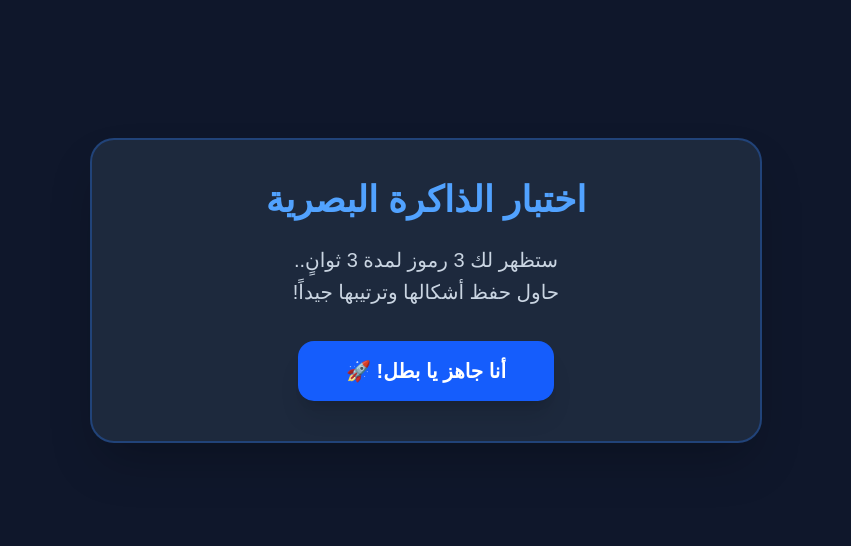
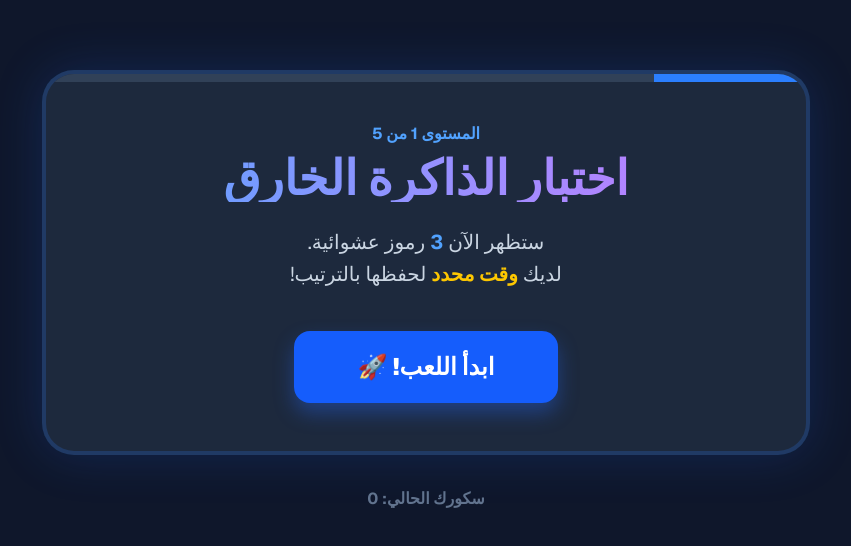
Before and after one commit to vivaex/basira-global, a Next.js app: page /diagnose/memory-test in a window 1280 px wide. Shown: the part 110-656 px from the top of the page, without its empty margins (214-1065 px from the left). Built offline with nearby package versions, Linux system fonts and the light colour scheme.

Commit message:
added levels and timer to memory test

```diff
--- a/app/diagnose/memory-test/page.tsx
+++ b/app/diagnose/memory-test/page.tsx
@@ -2,28 +2,44 @@
 import { useState, useEffect } from 'react';
 import Link from 'next/link';
 
-const SHAPES = ['🍎', '🚀', '⚽', '🎮', '🦁', '🛡️', '🤖', '🛸'];
+const SHAPES = ['🍎', '🚀', '⚽', '🎮', '🦁', '🛡️', '🤖', '🛸', '🌈', '💎', '🎨', '🎸'];
 
 export default function MemoryTest() {
   const [gameState, setGameState] = useState<'start' | 'memorize' | 'recall' | 'result'>('start');
+  const [level, setLevel] = useState(1);
   const [targetShapes, setTargetShapes] = useState<string[]>([]);
   const [selectedShapes, setSelectedShapes] = useState<string[]>([]);
   const [score, setScore] = useState(0);
+  const [timer, setTimer] = useState(3);
 
-  const startLevel = () => {
+  // بدء مستوى جديد وصعوبة متدرجة
+  const startLevel = (isNewGame = false) => {
+    if (isNewGame) {
+      setScore(0);
+      setLevel(1);
+    }
+
+    // الصعوبة: عدد الأشكال = المستوى + 2 (مثلاً مستوى 1 فيه 3 أشكال، مستوى 3 فيه 5 أشكال)
+    const shapeCount = Math.min(level + 2, 8);
+    const timeToMemorize = Math.max(4 - Math.floor(level / 3), 2); // الوقت يقل كلما زاد المستوى
+
     const shuffled = [...SHAPES].sort(() => 0.5 - Math.random());
-    const selected = shuffled.slice(0, 3);
-    setTargetShapes(selected);
+    setTargetShapes(shuffled.slice(0, shapeCount));
     setSelectedShapes([]);
+    setTimer(timeToMemorize);
     setGameState('memorize');
   };
 
+  // عداد تنازلي مرئي للمستخدم
   useEffect(() => {
-    if (gameState === 'memorize') {
-      const timer = setTimeout(() => setGameState('recall'), 3000);
-      return () => clearTimeout(timer);
+    let interval: NodeJS.Timeout;
+    if (gameState === 'memorize' && timer > 0) {
+      interval = setInterval(() => setTimer((prev) => prev - 1), 1000);
+    } else if (gameState === 'memorize' && timer === 0) {
+      setGameState('recall');
     }
-  }, [gameState]);
+    return () => clearInterval(interval);
+  }, [gameState, timer]);
 
   const handleShapeClick = (shape: string) => {
     if (gameState !== 'recall') return;
@@ -32,46 +48,79 @@ export default function MemoryTest() {
 
     if (newSelection.length === targetShapes.length) {
       const isCorrect = JSON.stringify(newSelection) === JSON.stringify(targetShapes);
-      if (isCorrect) setScore(score + 10);
-      setGameState('result');
+      if (isCorrect) {
+        setScore(score + (level * 10));
+        if (level < 5) { // ننتقل للمستوى التالي حتى المستوى 5
+            setTimeout(() => {
+                setLevel(level + 1);
+                setGameState('start'); // نرجعه للبداية ليضغط "ابدأ المستوى التالي"
+            }, 500);
+        } else {
+            setGameState('result');
+        }
+      } else {
+        setGameState('result'); // خسر
+      }
     }
   };
 
   return (
-    <main className="min-h-screen bg-slate-900 text-white flex flex-col items-center justify-center p-6" dir="rtl">
-      <div className="bg-slate-800 p-10 rounded-3xl border-2 border-blue-500/30 shadow-2xl max-w-2xl w-full text-center">
+    <main className="min-h-screen bg-slate-900 text-white flex flex-col items-center justify-center p-6 font-sans" dir="rtl">
+      <div className="bg-slate-800 p-8 md:p-12 rounded-[2rem] border-4 border-blue-500/20 shadow-[0_0_50px_rgba(37,99,235,0.2)] max-w-3xl w-full text-center relative overflow-hidden">
+
+        {/* شريط التقدم العلوي */}
+        <div className="absolute top-0 left-0 w-full h-2 bg-slate-700">
+            <div className="h-full bg-blue-500 transition-all duration-500" style={{ width: `${(level/5)*100}%` }}></div>
+        </div>
 
         {gameState === 'start' && (
-          <div>
-            <h1 className="text-4xl font-black mb-6 text-blue-400">اختبار الذاكرة البصرية</h1>
-            <p className="text-xl text-slate-300 mb-8 font-light leading-relaxed">
-                ستظهر لك 3 رموز لمدة 3 ثوانٍ.. <br/>
-                حاول حفظ أشكالها وترتيبها جيداً!
+          <div className="animate-in fade-in zoom-in duration-500">
+            <div className="text-blue-400 font-bold mb-2">المستوى {level} من 5</div>
+            <h1 className="text-4xl md:text-5xl font-black mb-6 bg-gradient-to-r from-blue-400 to-purple-400 bg-clip-text text-transparent">
+               {level === 1 ? 'اختبار الذاكرة الخارق' : 'رائع! جاهز للتحدي؟'}
+            </h1>
+            <p className="text-xl text-slate-300 mb-10 leading-relaxed">
+                ستظهر الآن <span className="text-blue-400 font-bold">{level + 2}</span> رموز عشوائية. <br/>
+                لديك <span className="text-yellow-400 font-bold">وقت محدد</span> لحفظها بالترتيب!
             </p>
-            <button onClick={startLevel} className="bg-blue-600 hover:bg-blue-500 px-12 py-4 rounded-2xl font-bold text-xl transition transform hover:scale-105 shadow-xl">
-              أنا جاهز يا بطل! 🚀
+            <button onClick={() => startLevel()} className="bg-blue-600 hover:bg-blue-500 px-16 py-5 rounded-2xl font-black text-2xl transition shadow-[0_10px_20px_rgba(37,99,235,0.4)] active:translate-y-1">
+              {level === 1 ? 'ابدأ اللعب! 🚀' : 'ابدأ المستوى التالي ⚡'}
             </button>
           </div>
         )}
 
         {gameState === 'memorize' && (
-          <div>
-            <h2 className="text-2xl font-bold mb-8 text-yellow-400">ركز.. احفظ الأشكال! 🧠</h2>
-            <div className="flex justify-center gap-6 text-7xl animate-pulse">
-              {targetShapes.map((s, i) => <span key={i} className="bg-slate-700 p-6 rounded-3xl border border-slate-600">{s}</span>)}
+          <div className="animate-in fade-in duration-300">
+            <h2 className="text-2xl font-bold mb-4 text-yellow-400 flex items-center justify-center gap-3">
+               🧠 احفظ الترتيب... <span className="bg-yellow-500/20 px-4 py-1 rounded-full text-3xl font-mono">{timer}</span>
+            </h2>
+            <div className="flex flex-wrap justify-center gap-4 text-6xl md:text-7xl">
+              {targetShapes.map((s, i) => (
+                <div key={i} className="bg-slate-700 p-6 rounded-3xl border-2 border-slate-600 shadow-inner animate-pulse">
+                  {s}
+                </div>
+              ))}
             </div>
           </div>
         )}
 
         {gameState === 'recall' && (
-          <div>
-            <h2 className="text-2xl font-bold mb-8 text-blue-300 italic underline">ما هو الترتيب الصحيح؟</h2>
-            <div className="flex justify-center gap-4 mb-10 h-24 border-b border-slate-700/50 pb-6">
-              {selectedShapes.map((s, i) => <span key={i} className="text-6xl drop-shadow-lg">{s}</span>)}
+          <div className="animate-in slide-in-from-bottom-10 duration-500">
+            <h2 className="text-2xl font-bold mb-6 text-blue-300">أعد ترتيب الرموز الآن:</h2>
+            <div className="flex flex-wrap justify-center gap-4 mb-12 min-h-[100px] border-b-2 border-dashed border-slate-700 pb-6">
+              {selectedShapes.map((s, i) => (
+                <span key={i} className="text-6xl animate-in zoom-in">{s}</span>
+              ))}
             </div>
-            <div className="grid grid-cols-4 gap-4">
+            <div className="grid grid-cols-4 md:grid-cols-6 gap-3">
               {SHAPES.map((s, i) => (
-                <button key={i} onClick={() => handleShapeClick(s)} className="text-5xl p-4 bg-slate-700 rounded-2xl hover:bg-blue-600 transition active:scale-90 shadow-md">
+                <button
+                  key={i}
+                  disabled={selectedShapes.includes(s)}
+                  onClick={() => handleShapeClick(s)}
+                  className={`text-4xl md:text-5xl p-4 rounded-2xl transition shadow-lg active:scale-90
+                    ${selectedShapes.includes(s) ? 'bg-slate-900 opacity-20' : 'bg-slate-700 hover:bg-blue-600'}`}
+                >
                   {s}
                 </button>
               ))}
@@ -80,16 +129,25 @@ export default function MemoryTest() {
         )}
 
         {gameState === 'result' && (
-          <div>
-            <h2 className="text-4xl font-black mb-6 text-green-400">رائع جداً! 🏁</h2>
-            <p className="text-2xl mb-8">نقاط التقييم المحرزة: <span className="font-black text-blue-400">{score}</span></p>
+          <div className="animate-in zoom-in duration-500">
+            <div className="text-6xl mb-6">🏆</div>
+            <h2 className="text-4xl font-black mb-4 text-green-400">انتهى التقييم!</h2>
+            <div className="bg-slate-900/50 p-6 rounded-2xl mb-8 border border-slate-700">
+                <p className="text-slate-400 mb-2">إجمالي النقاط المكتسبة</p>
+                <div className="text-6xl font-black text-blue-400 tracking-widest">{score}</div>
+            </div>
             <div className="flex flex-col gap-4">
-              <button onClick={startLevel} className="bg-blue-600 hover:bg-blue-500 px-8 py-4 rounded-xl font-bold text-lg">إعادة الاختبار 🔄</button>
-              <Link href="/diagnose" className="text-slate-400 hover:underline">العودة للبوابة الرئيسية</Link>
+              <button onClick={() => startLevel(true)} className="bg-blue-600 hover:bg-blue-500 px-8 py-5 rounded-2xl font-bold text-xl shadow-lg">
+                 إعادة التحدي من جديد 🔄
+              </button>
+              <Link href="/diagnose" className="text-slate-500 hover:text-white transition">العودة للبوابة الرئيسية</Link>
             </div>
           </div>
         )}
       </div>
+
+      {/* سكور جانبي صغير */}
+      <div className="mt-8 text-slate-500 font-bold">سكورك الحالي: {score}</div>
     </main>
   );
 }
```
